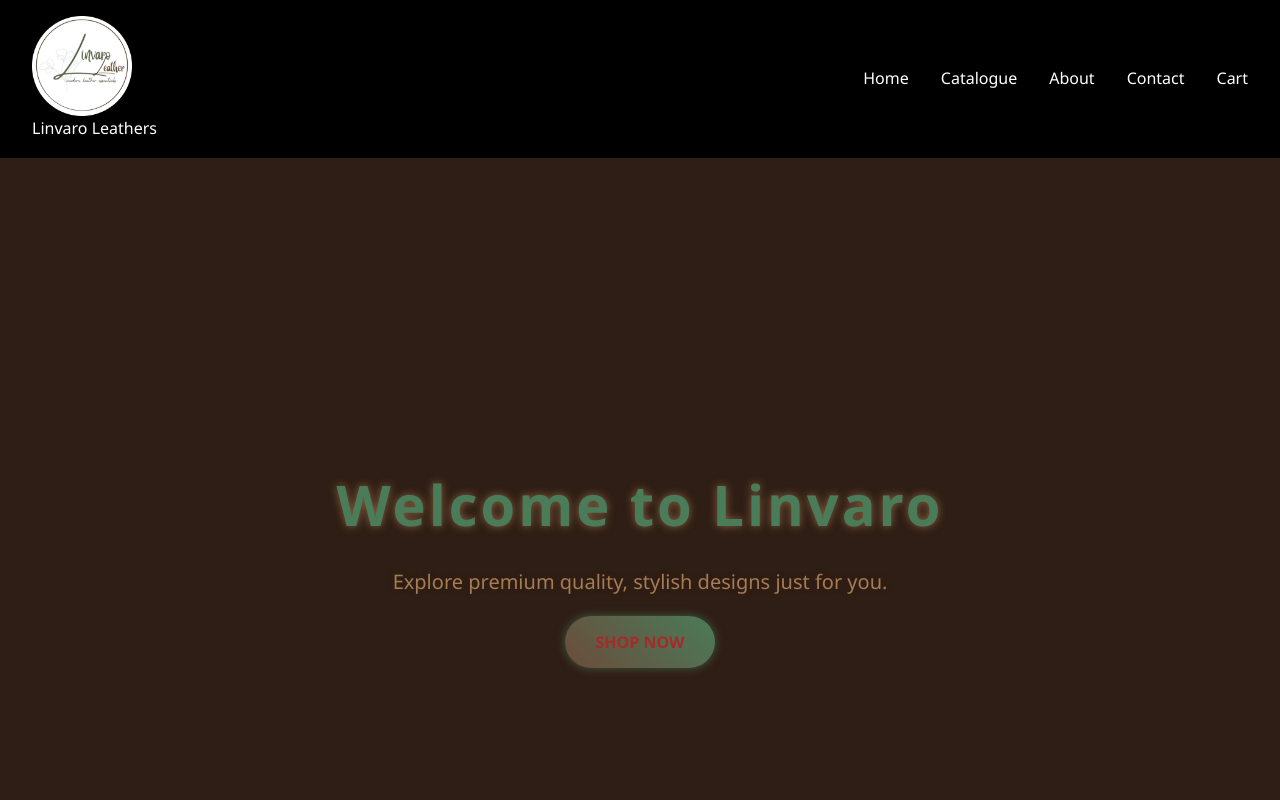
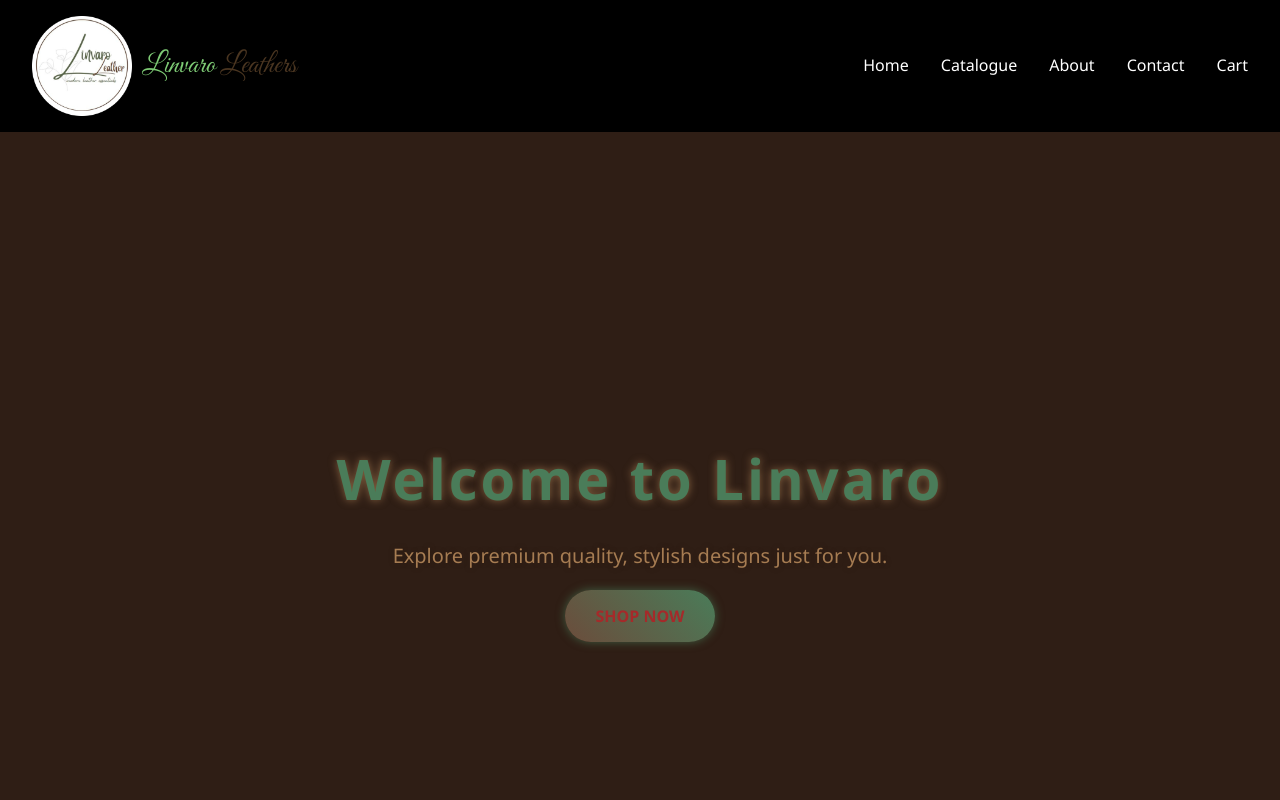
Before and after one commit to shakes09/Linvaro-Leather, a plain HTML site: page index.html in a window 1280 px wide. Shown: the top 800 px of the page. Drawn offline with nearby package versions, Linux system fonts and the light colour scheme.

Commit message:
Update style.css

```diff
--- a/css/style.css
+++ b/css/style.css
@@ -43,6 +43,28 @@
   height: auto;
   display: block;
 }
+
+.logo-container {
+  display: flex;
+  align-items: center;
+  gap: 10px;
+}
+
+.logo-text {
+  font-family: 'Great Vibes', cursive; /* or any other cursive font you added */
+  font-size: 1.8rem;
+}
+
+.linvaro {
+  color: #7ecb75; /* soft green */
+}
+
+.leathers {
+  color: #4b3621; /* dark brown */
+}
+
+
+
 
 /* Navigation */
 nav ul {
```
